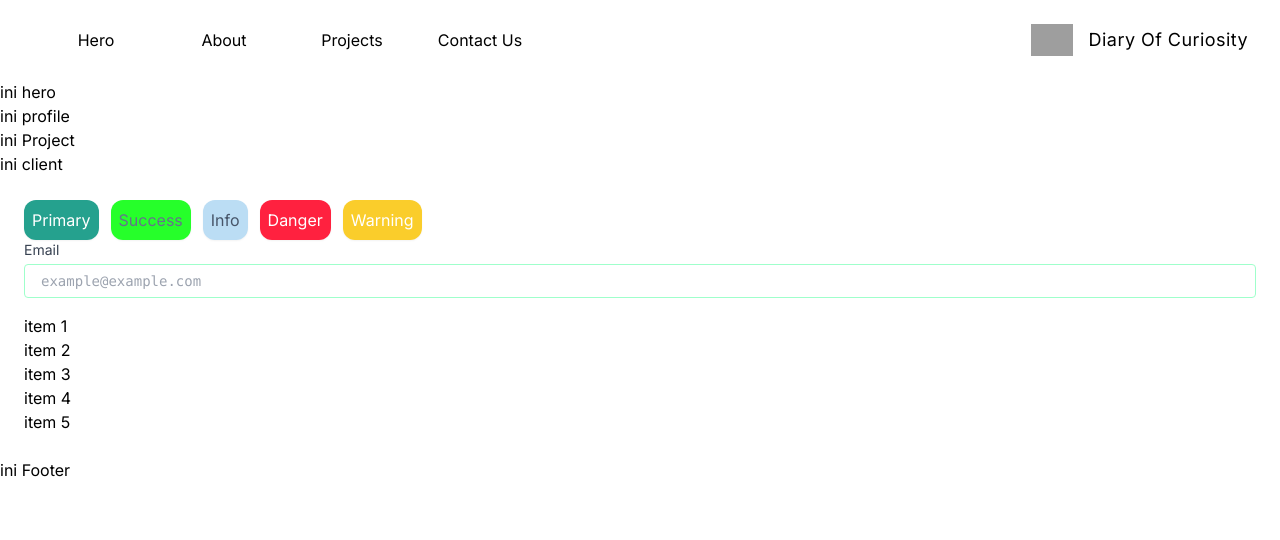
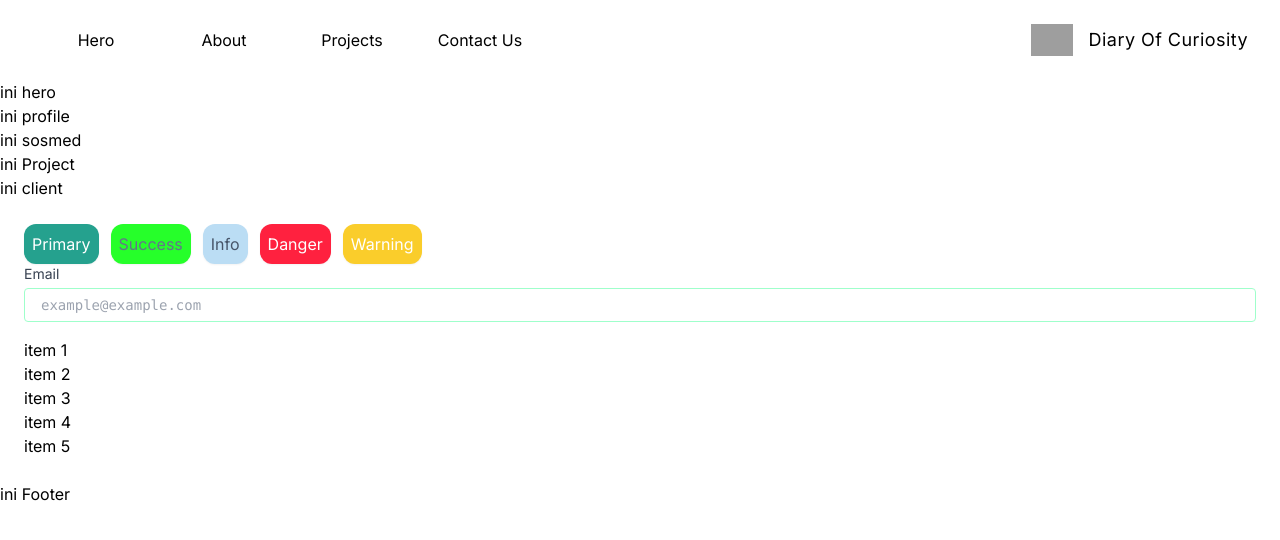
Before and after one commit to diaryoc/doc-portfolio, a Next.js app: page / in a window 1280 px wide. Shown: the top 540 px of the page. Built offline with nearby package versions, Linux system fonts and the light colour scheme; grey boxes are pictures that could not be loaded.

Commit message:
hotfix-create sosmed section
Signed-off-by: diaryoc <diarycuriosity@gmail.com>

```diff
--- a/src/app/page.tsx
+++ b/src/app/page.tsx
@@ -5,6 +5,7 @@ import HeroSection from "@/components/feature/heroSection";
 import ProfileSection from "@/components/feature/profileSection";
 import ProjectSection from "@/components/feature/projectSection";
 import ClientSection from "@/components/feature/clientSection";
+import SocialMediaSection from "@/components/feature/sosmedSection";
 
 export default function Home() {
   const dataItem = [
@@ -33,6 +34,7 @@ export default function Home() {
     <main>
       <HeroSection/>
       <ProfileSection/>
+      <SocialMediaSection/>
       <ProjectSection/>
       <ClientSection/>
       <div className={"p-6"}>
--- a/src/components/feature/sosmedSection.tsx
+++ b/src/components/feature/sosmedSection.tsx
@@ -0,0 +1,5 @@
+export default function SocialMediaSection(){
+    return(
+        <div>ini sosmed</div>
+    )
+}
```
